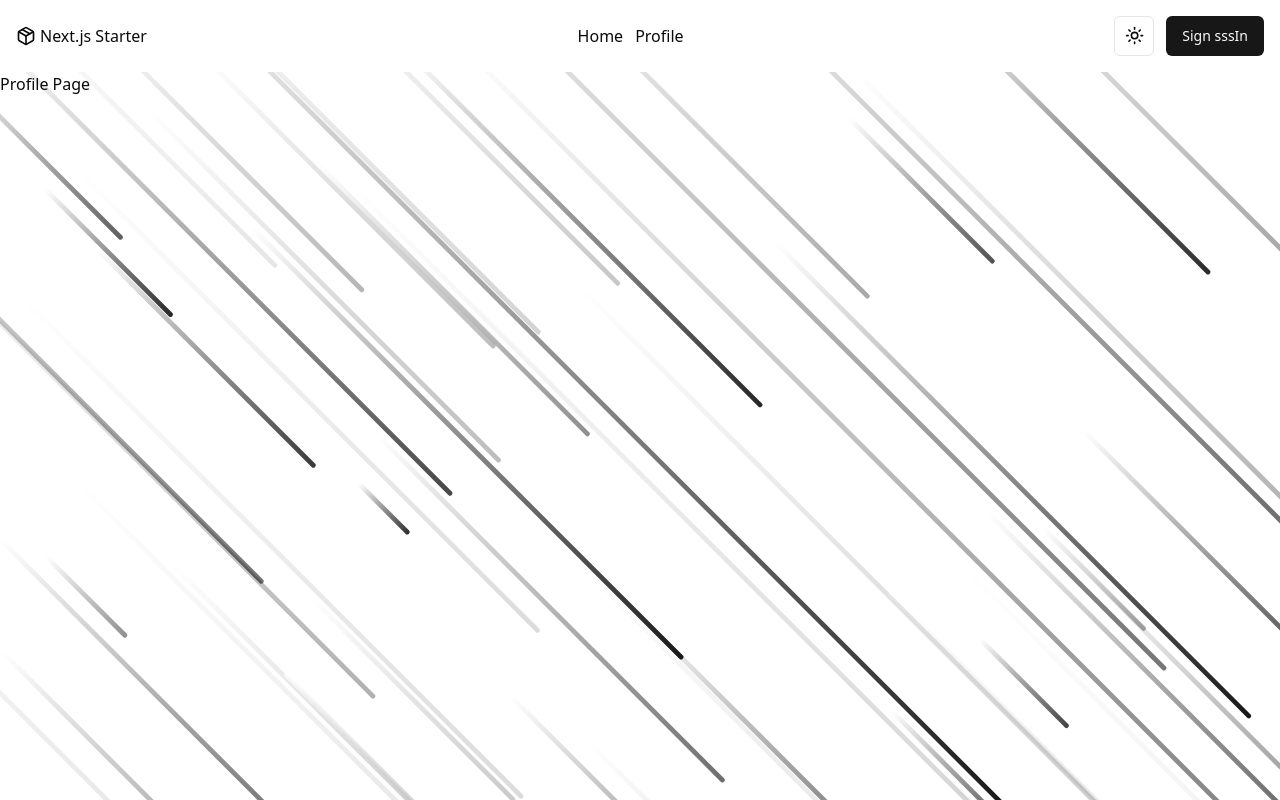
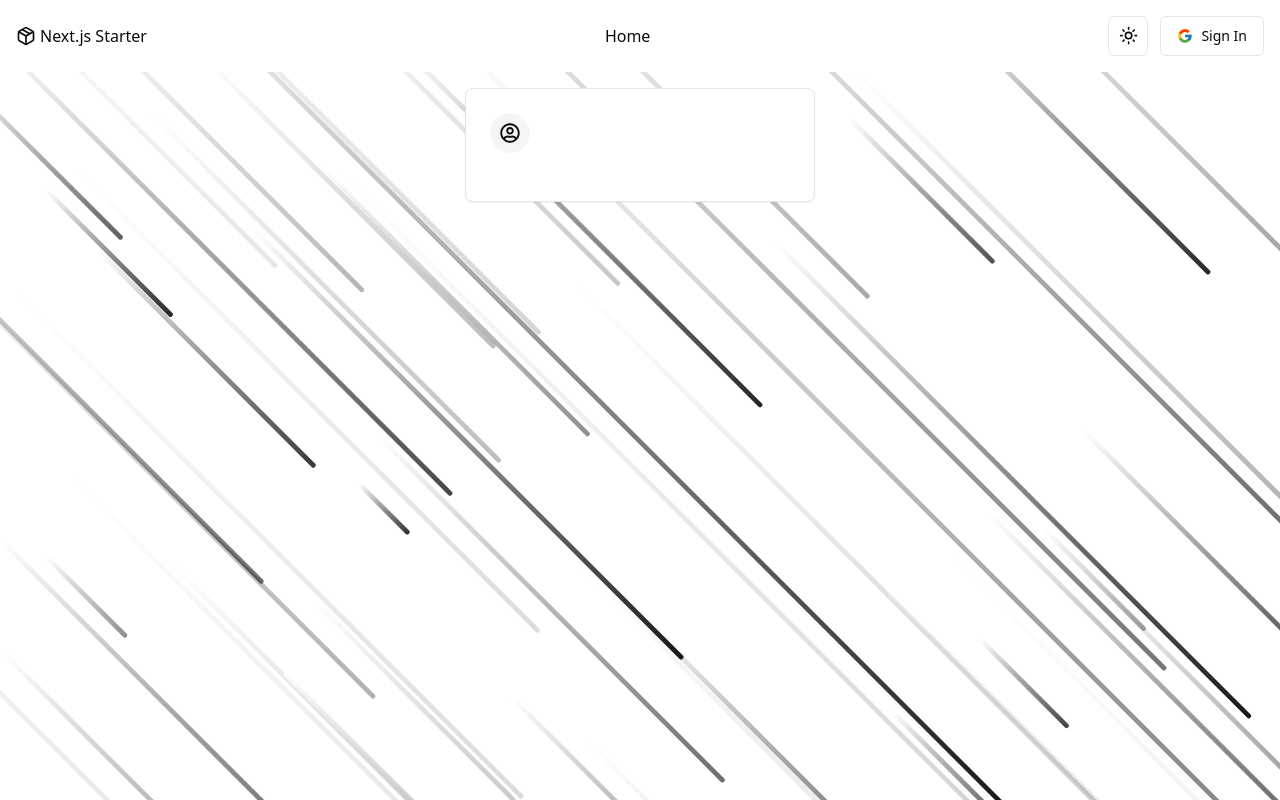
Before and after one commit to TAndrewLopez/next-starter, a Next.js app: page /profile in a window 1280 px wide. Built offline with nearby package versions, Linux system fonts and the light colour scheme; no server answers.

Commit message:
middleware

```diff
--- a/src/app/layout.tsx
+++ b/src/app/layout.tsx
@@ -1,4 +1,5 @@
 import type { Metadata } from "next";
+import { Suspense } from "react";
 
 import { Navbar } from "@/components/navbar/navbar";
 import { Providers } from "@/components/providers/providers";
@@ -27,7 +28,7 @@ export default function RootLayout({
         <Providers>
           <Navbar />
           <main className="flex-1 overflow-auto bg-[url(/light-bg.svg)] bg-cover bg-repeat dark:bg-[url(/dark-bg.svg)]">
-            {children}
+            <Suspense>{children}</Suspense>
           </main>
         </Providers>
       </body>
--- /dev/null
+++ b/src/app/loading.tsx
@@ -0,0 +1,20 @@
+import { FaRegUserCircle } from "react-icons/fa";
+import { TbLoader2 } from "react-icons/tb";
+
+import { Card, CardContent, CardHeader } from "@/components/ui/card";
+
+const Loading = () => {
+  return (
+    <Card className="mx-auto mt-4 w-[350px]">
+      <CardHeader>
+        <FaRegUserCircle className="mx-auto size-10" />
+      </CardHeader>
+
+      <CardContent>
+        <TbLoader2 className="mx-auto mt-4 size-10 animate-spin" />
+      </CardContent>
+    </Card>
+  );
+};
+
+export default Loading;
--- a/src/app/profile/page.tsx
+++ b/src/app/profile/page.tsx
@@ -1,5 +1,40 @@
-const ProfilePage = () => {
-  return <div>Profile Page</div>;
+import options from "@/config/auth";
+import { getServerSession } from "next-auth";
+import { FaRegUserCircle } from "react-icons/fa";
+
+import { Avatar, AvatarFallback, AvatarImage } from "@/components/ui/avatar";
+import {
+  Card,
+  CardContent,
+  CardDescription,
+  CardHeader,
+  CardTitle,
+} from "@/components/ui/card";
+
+const ProfilePage = async () => {
+  const session = await getServerSession(options);
+
+  return (
+    <Card className="mx-auto mt-4 w-[350px]">
+      <CardHeader className="flex flex-row items-center gap-x-4">
+        <Avatar>
+          <AvatarImage src={session?.user?.image || ""} />
+          <AvatarFallback>
+            <FaRegUserCircle className="size-5" />
+          </AvatarFallback>
+        </Avatar>
+        <div>
+          <CardTitle>{session?.user?.name}</CardTitle>
+          <CardDescription>{session?.user?.email}</CardDescription>
+        </div>
+      </CardHeader>
+
+      <CardContent>
+        <p>{session?.user?.name}</p>
+        <p>{session?.user?.email}</p>
+      </CardContent>
+    </Card>
+  );
 };
 
 export default ProfilePage;
--- a/src/components/navbar/auth-button.tsx
+++ b/src/components/navbar/auth-button.tsx
@@ -1,18 +1,73 @@
 "use client";
 
 import { signIn, signOut, useSession } from "next-auth/react";
+import { FaRegUserCircle } from "react-icons/fa";
+import { FcGoogle } from "react-icons/fc";
 import { TbLoader2 } from "react-icons/tb";
 
+import {
+  DropdownMenu,
+  DropdownMenuCheckboxItem,
+  DropdownMenuContent,
+  DropdownMenuLabel,
+  DropdownMenuSeparator,
+  DropdownMenuTrigger,
+} from "@/components/ui/dropdown-menu";
+
+import { Avatar, AvatarFallback, AvatarImage } from "../ui/avatar";
 import { Button } from "../ui/button";
 
-export const AuthButton = () => {
-  const { status } = useSession();
+export const AuthButton = ({ minimal = true }: { minimal?: boolean }) => {
+  const { data, status } = useSession();
 
   if (status === "loading")
     return <TbLoader2 className="size-5 animate-spin" />;
 
-  if (status === "authenticated")
-    return <Button onClick={() => signOut()}>Sign Out</Button>;
+  if (status === "authenticated") {
+    const logUserOut = () =>
+      signOut({
+        callbackUrl: "/",
+      });
 
-  return <Button onClick={() => signIn("google")}>Sign sssIn</Button>;
+    if (minimal) {
+      return <Button onClick={() => logUserOut()}>Sign Out</Button>;
+    }
+
+    return (
+      <DropdownMenu>
+        <DropdownMenuTrigger>
+          <Avatar>
+            <AvatarImage src={data.user?.image || ""} />
+            <AvatarFallback>
+              <FaRegUserCircle className="size-5" />
+            </AvatarFallback>
+          </Avatar>
+        </DropdownMenuTrigger>
+        <DropdownMenuContent className="w-56">
+          <DropdownMenuLabel>{data.user?.email}</DropdownMenuLabel>
+          <DropdownMenuSeparator />
+          <DropdownMenuCheckboxItem
+            className="cursor-pointer focus:bg-red-600 focus:text-white"
+            onClick={() => logUserOut()}
+          >
+            Sign out
+          </DropdownMenuCheckboxItem>
+        </DropdownMenuContent>
+      </DropdownMenu>
+    );
+  }
+
+  return (
+    <Button
+      variant="outline"
+      onClick={() =>
+        signIn("google", {
+          callbackUrl: "/profile",
+        })
+      }
+    >
+      <FcGoogle className="mr-2 size-4" />
+      Sign In
+    </Button>
+  );
 };
--- a/src/components/navbar/navbar.tsx
+++ b/src/components/navbar/navbar.tsx
@@ -1,18 +1,24 @@
+"use client";
+
 import Link from "next/link";
 
+import { useSession } from "next-auth/react";
 import { FiPackage } from "react-icons/fi";
 
 import { ModeToggle } from "../dark-mode/mode-toggle";
 import { AuthButton } from "./auth-button";
 
 export const Navbar = () => {
+  const { status } = useSession();
+
   type PagesType = "/" | "/profile";
   type itemType = { label: string; href: PagesType };
 
-  const menuItems: itemType[] = [
-    { label: "Home", href: "/" },
-    { label: "Profile", href: "/profile" },
-  ];
+  const menuItems: itemType[] = [{ label: "Home", href: "/" }];
+
+  if (status === "authenticated") {
+    menuItems.push({ label: "Profile", href: "/profile" });
+  }
 
   return (
     <nav className="flex items-center justify-between p-4">
@@ -29,7 +35,7 @@ export const Navbar = () => {
       </ul>
       <div className="flex items-center gap-x-3">
         <ModeToggle />
-        <AuthButton />
+        <AuthButton minimal={false} />
       </div>
     </nav>
   );
--- a/src/components/ui/card.tsx
+++ b/src/components/ui/card.tsx
@@ -1,6 +1,6 @@
-import * as React from "react"
+import * as React from "react";
 
-import { cn } from "@/lib/utils"
+import { cn } from "@/lib/utils";
 
 const Card = React.forwardRef<
   HTMLDivElement,
@@ -14,8 +14,8 @@ const Card = React.forwardRef<
     )}
     {...props}
   />
-))
-Card.displayName = "Card"
+));
+Card.displayName = "Card";
 
 const CardHeader = React.forwardRef<
   HTMLDivElement,
@@ -26,8 +26,8 @@ const CardHeader = React.forwardRef<
     className={cn("flex flex-col space-y-1.5 p-6", className)}
     {...props}
   />
-))
-CardHeader.displayName = "CardHeader"
+));
+CardHeader.displayName = "CardHeader";
 
 const CardTitle = React.forwardRef<
   HTMLParagraphElement,
@@ -41,8 +41,8 @@ const CardTitle = React.forwardRef<
     )}
     {...props}
   />
-))
-CardTitle.displayName = "CardTitle"
+));
+CardTitle.displayName = "CardTitle";
 
 const CardDescription = React.forwardRef<
   HTMLParagraphElement,
@@ -53,16 +53,16 @@ const CardDescription = React.forwardRef<
     className={cn("text-sm text-muted-foreground", className)}
     {...props}
   />
-))
-CardDescription.displayName = "CardDescription"
+));
+CardDescription.displayName = "CardDescription";
 
 const CardContent = React.forwardRef<
   HTMLDivElement,
   React.HTMLAttributes<HTMLDivElement>
 >(({ className, ...props }, ref) => (
   <div ref={ref} className={cn("p-6 pt-0", className)} {...props} />
-))
-CardContent.displayName = "CardContent"
+));
+CardContent.displayName = "CardContent";
 
 const CardFooter = React.forwardRef<
   HTMLDivElement,
@@ -73,7 +73,14 @@ const CardFooter = React.forwardRef<
     className={cn("flex items-center p-6 pt-0", className)}
     {...props}
   />
-))
-CardFooter.displayName = "CardFooter"
+));
+CardFooter.displayName = "CardFooter";
 
-export { Card, CardHeader, CardFooter, CardTitle, CardDescription, CardContent }
+export {
+  Card,
+  CardHeader,
+  CardFooter,
+  CardTitle,
+  CardDescription,
+  CardContent,
+};
--- a/src/config/auth.ts
+++ b/src/config/auth.ts
@@ -3,6 +3,9 @@ import { NextAuthOptions } from "next-auth";
 import GoogleProvider from "next-auth/providers/google";
 
 const options: NextAuthOptions = {
+  pages: {
+    signIn: "/",
+  },
   providers: [
     GoogleProvider({
       clientId: env.GOOGLE_CLIENT_ID,
--- a/src/env/server.ts
+++ b/src/env/server.ts
@@ -3,6 +3,8 @@ import { ZodError, z } from "zod";
 
 export const env = createEnv({
   server: {
+    NEXTAUTH_URL: z.string().url(),
+    NEXTAUTH_SECRET: z.string(),
     NODE_ENV: z.enum(["development", "production"]),
     GOOGLE_CLIENT_ID: z.string(),
     GOOGLE_CLIENT_SECRET: z.string(),
--- /dev/null
+++ b/src/middleware.ts
@@ -0,0 +1,3 @@
+export { default } from "next-auth/middleware";
+
+export const config = { matcher: ["/profile"] };
```
